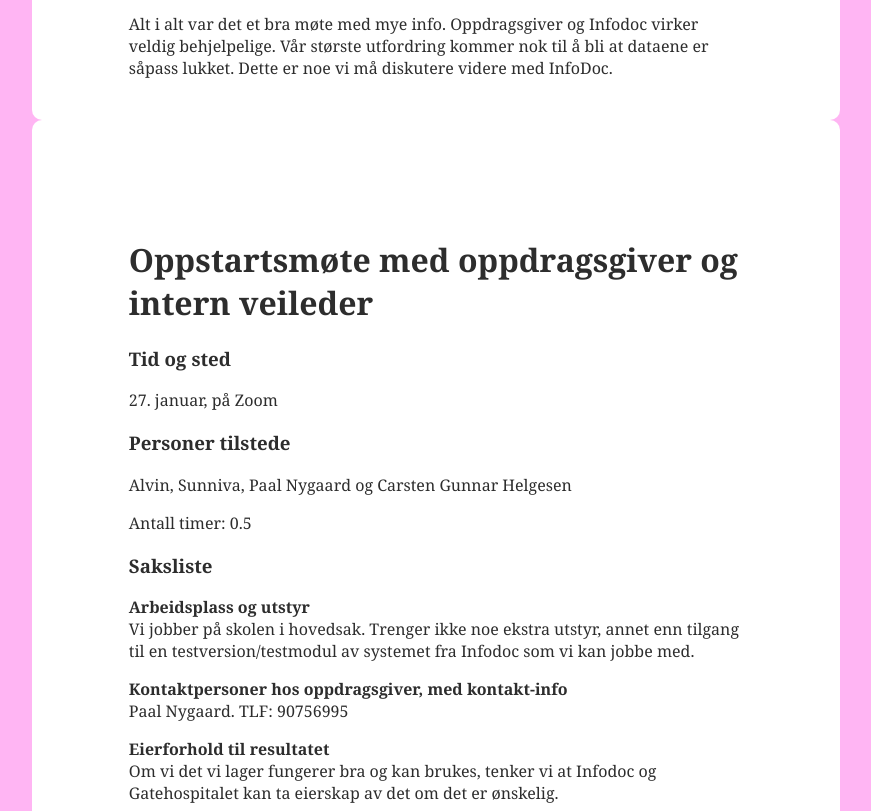
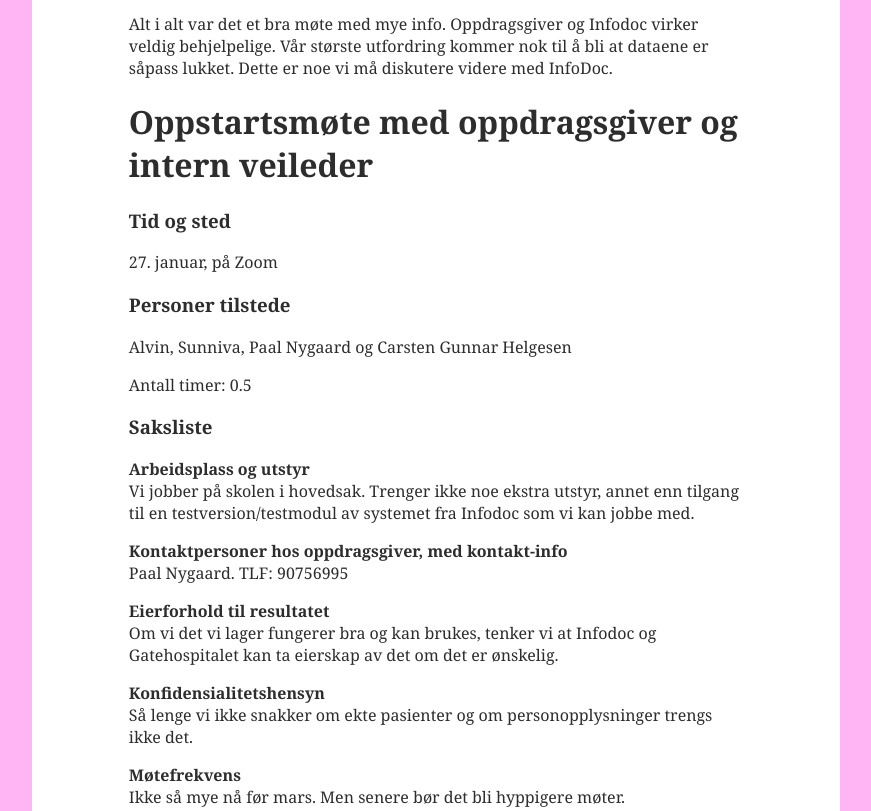
Before and after one commit to AlvinGusfre/AlvinGusfre.github.io, a plain HTML site: page work.html in a window 1280 px wide. Shown: the part 720-1531 px from the top of the page, without its empty margins (204-1075 px from the left). Drawn offline with Linux system fonts and the light colour scheme.

Commit message:
Update work.html

```diff
--- a/work.html
+++ b/work.html
@@ -47,12 +47,9 @@ Løsningene sykepleiere har nå blir fort veldig rotete da medisiner seponeres o
 En av de største utfordringene tror vi blir å håndtere personopplysninger riktig og i samsvar med loven. Derfor må vi være veldig obs på dette når vi utvikler løsningen vår.  Det er ingen mulighet å kommunisere ut info, men vi kan hente info ut fra journalen. Vi bør ikke hente ut info med et program og sende ut til et annet fordi da kan det oppstå problemer med kryptering og sikkerheten. Rettighetene som brukeren har er på nivå 4, som vil si BankID. <br><br>
 
 Alt i alt var det et bra møte med mye info. Oppdragsgiver og Infodoc virker veldig behjelpelige. Vår største utfordring kommer nok til å bli at dataene er såpass lukket. Dette er noe vi må diskutere videre med InfoDoc. </p>
-            </div>
-        </div>
 
-         <div class="container">
-            <div class="personcontainer">
-                <h1>Oppstartsmøte med oppdragsgiver og intern veileder</h1>
+
+            <h1>Oppstartsmøte med oppdragsgiver og intern veileder</h1>
                 <h3>Tid og sted</h3>
                 <p>27. januar, på Zoom</p>
                 <h3>Personer tilstede</h3>
@@ -79,8 +76,9 @@ Alt i alt var det et bra møte med mye info. Oppdragsgiver og Infodoc virker vel
                     Om vi trenger noe fra Paal eller andre i Gatehospitalet elle Infodoc før eksamen i uke 10, sender vi dem en mail eller ringer.
                     Vi satser på å planlegge møte med de når uke 10 nærmer seg. </p>
 
+            </div>
+        </div>
 
-             </div>
-        </div>
+
     </body>
 </html>
```
